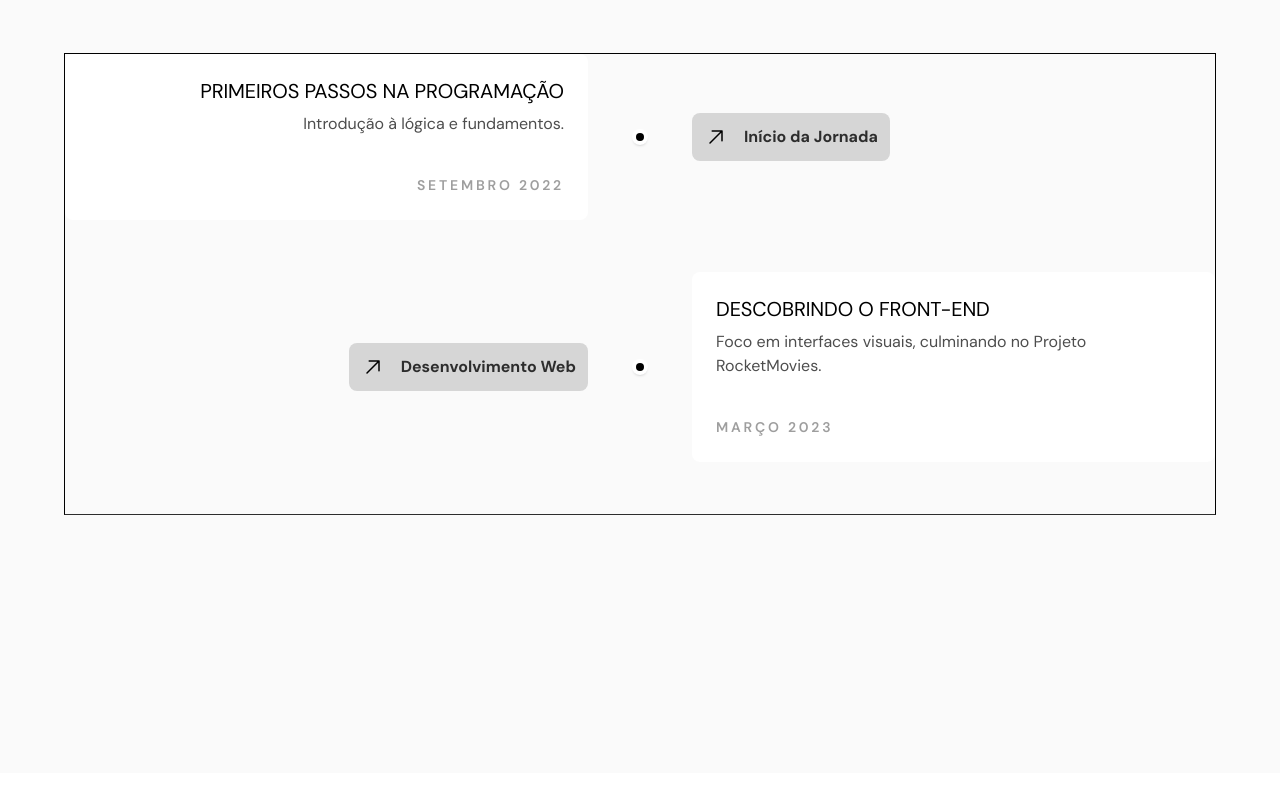
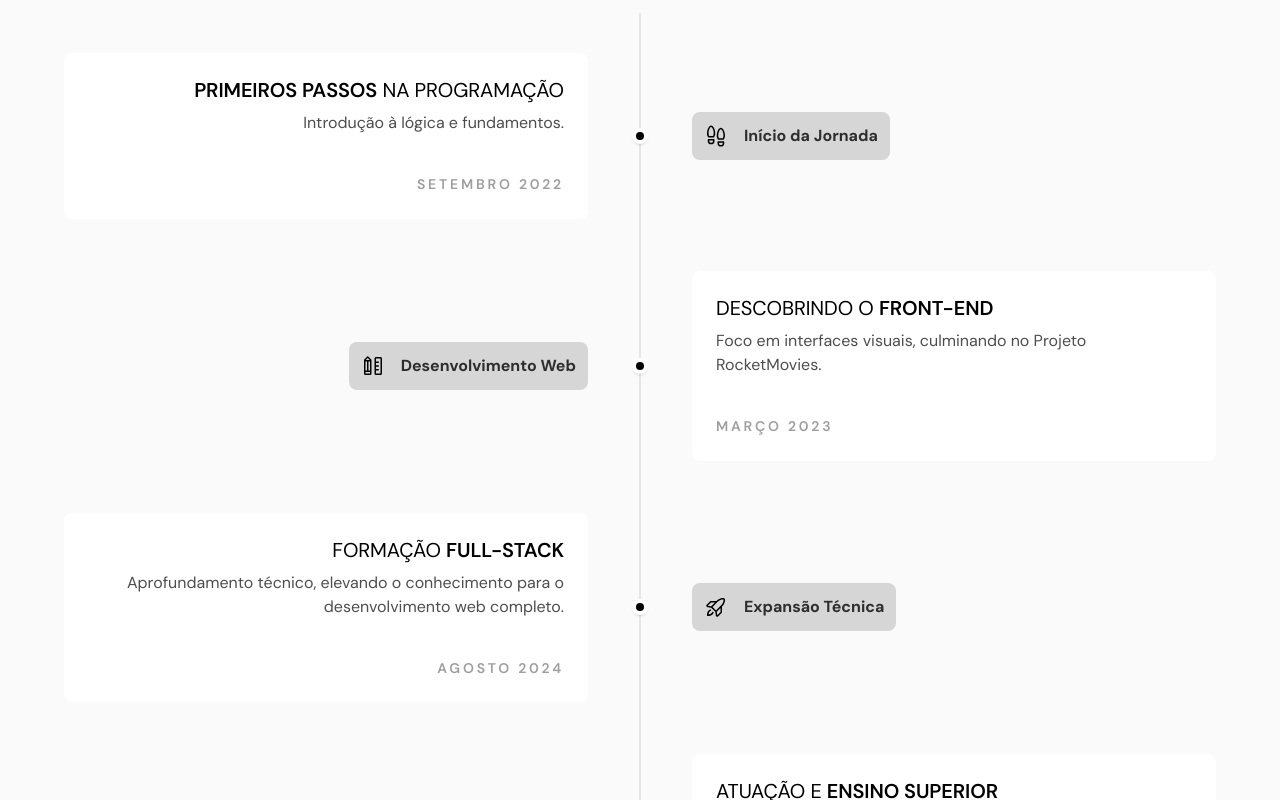
Before and after one commit to murilloressineti/my-portfolio-2.0, a React (Vite) app: page / in a window 1280 px wide. Shown: the part 4620-5420 px from the top of the page. Before the commit the page ends 5393 px from the top, so only its background shows below. Built offline with nearby package versions, Linux system fonts and the light colour scheme.

Commit message:
feat: completing timeline components

```diff
--- a/src/App.tsx
+++ b/src/App.tsx
@@ -12,41 +12,9 @@ import ProjectThumbnail from "./components/projectThumbnail";
 import ThumbImg from "./assets/thumbnail/thumb.png";
 import MackbookThumbImg from "./assets/thumbnail/macbook.png";
 import ProjectCard from "./components/projectCard";
+import Timeline from "./components/timeline";
 import TimelineItem from "./components/timelineItem";
-
-const myJourney = [
-  {
-    title: "Primmeiros passos na programação",
-    description: "Introdução à lógica e fundamentos.",
-    date: "Setembro 2022",
-    tag: "Início da Jornada",
-    side: "left",
-  },
-  {
-    title: "Descobrindo o front-end",
-    description:
-      "Foco em interfaces visuais, culminando no Projeto RocketMovies.",
-    date: "Março 2023",
-    tag: "Desenvolvimento Web",
-    side: "right",
-  },
-  {
-    title: "Formação full-stack",
-    description:
-      "Aprofundamento técnico, elevando o conhecimento para o desenvolvimento web completo.",
-    date: "Agosto 2024",
-    tag: "Expansão Técnica",
-    side: "left",
-  },
-  {
-    title: "Atuação e ensino superior",
-    description:
-      "Início como Assistente de Sistemas no IJC e do curso de Análise e Desenvolvimento de Sistemas.",
-    date: "Janeiro 2025",
-    tag: "Início Profissional e Acadêmico",
-    side: "right",
-  },
-];
+import { timelineSteps } from "./constants/timeline-steps";
 
 export default function App() {
   return (
@@ -293,27 +261,11 @@ export default function App() {
 
       {/* TimeLine */}
       <section className="min-h-screen bg-white py-20 px-4 bg-bg-surface">
-        <div className="max-w-6xl mx-auto flex flex-col border border-b-bg-dark">
-          {/* Teste 1: Lado Esquerdo (Início) */}
-          <TimelineItem
-            side="left"
-            title="Primeiros passos na programação"
-            description="Introdução à lógica e fundamentos."
-            date="Setembro 2022"
-            badgeText="Início da Jornada"
-            badgeIcon={<ArrowUpRight className="w-6 h-6" />}
-          />
-
-          {/* Teste 2: Lado Direito (Avanço) */}
-          <TimelineItem
-            side="right"
-            title="Descobrindo o front-end"
-            description="Foco em interfaces visuais, culminando no Projeto RocketMovies."
-            date="Março 2023"
-            badgeText="Desenvolvimento Web"
-            badgeIcon={<ArrowUpRight className="w-6 h-6" />}
-          />
-        </div>
+        <Timeline>
+          {timelineSteps.map((item, index) => (
+            <TimelineItem key={index} {...item} />
+          ))}
+        </Timeline>
       </section>
     </div>
   );
--- a/src/components/timeline.tsx
+++ b/src/components/timeline.tsx
@@ -0,0 +1,38 @@
+import React from "react";
+import { cva, type VariantProps } from "class-variance-authority";
+import { cn } from "../lib/utils";
+
+export const timeline = cva("relative w-full max-w-6xl mx-auto flex flex-col", {
+  variants: {
+    variant: {
+      default: "",
+    },
+  },
+  defaultVariants: {
+    variant: "default",
+  },
+});
+
+interface TimelineProps
+  extends React.ComponentProps<"div">, VariantProps<typeof timeline> {
+  children: React.ReactNode;
+}
+
+export default function Timeline({
+  variant,
+  children,
+  className,
+  ...props
+}: TimelineProps) {
+  return (
+    <div className={cn(timeline({ variant, className }))} {...props}>
+      <div className="absolute left-1/2 -top-10 -bottom-10 w-0.5 bg-border-default -translate-x-1/2 z-0"></div>
+
+      <div className="relative z-10 flex flex-col">
+        {React.Children.map(children, (child) => {
+          return child;
+        })}
+      </div>
+    </div>
+  );
+}
--- a/src/components/timelineItem.tsx
+++ b/src/components/timelineItem.tsx
@@ -44,7 +44,7 @@ export default function TimelineItem({
     <div
       className={cn(
         timelineItemVariants({ side, className }),
-        "md:items-center items-stretch mb-6 md:mb-13",
+        "md:items-center items-stretch mb-6 md:mb-13 last:mb-0",
       )}
       {...props}
     >
@@ -109,6 +109,7 @@ function TimelineContent({
   date: string;
   align: "left" | "right";
 }) {
+  const parts = title.split("*");
   return (
     <div
       className={cn(
@@ -117,7 +118,14 @@ function TimelineContent({
       )}
     >
       <Text variant="h4" className="uppercase mb-2 font-normal">
-        {title}
+        {parts.map((part, index) => (
+          <span
+            key={index}
+            className={title.includes(`*${part}*`) ? "font-semibold" : ""}
+          >
+            {part}
+          </span>
+        ))}
       </Text>
       <Text variant="body-base" className="text-text-secondary mb-8">
         {description}
--- /dev/null
+++ b/src/constants/timeline-steps.tsx
@@ -0,0 +1,52 @@
+import React from "react";
+import FootPrints from "../assets/icons/footprints.svg?react";
+import PencilRuler from "../assets/icons/pencil-ruler.svg?react";
+import RocketLaunch from "../assets/icons/rocket-launch.svg?react";
+import GraduationCap from "../assets/icons/graduation-cap.svg?react";
+
+export interface TimelineStep {
+  side: "left" | "right";
+  title: string;
+  description: string;
+  date: string;
+  badgeText: string;
+  badgeIcon: React.ReactNode;
+}
+
+export const timelineSteps: TimelineStep[] = [
+  {
+    side: "left",
+    title: "*Primeiros passos* na programação",
+    description: "Introdução à lógica e fundamentos.",
+    date: "Setembro 2022",
+    badgeText: "Início da Jornada",
+    badgeIcon: <FootPrints className="w-6 h-6" />,
+  },
+  {
+    side: "right",
+    title: "Descobrindo o *front-end*",
+    description:
+      "Foco em interfaces visuais, culminando no Projeto RocketMovies.",
+    date: "Março 2023",
+    badgeText: "Desenvolvimento Web",
+    badgeIcon: <PencilRuler className="w-6 h-6" />,
+  },
+  {
+    side: "left",
+    title: "Formação *Full-Stack*",
+    description:
+      "Aprofundamento técnico, elevando o conhecimento para o desenvolvimento web completo.",
+    date: "Agosto 2024",
+    badgeText: "Expansão Técnica",
+    badgeIcon: <RocketLaunch className="w-6 h-6" />,
+  },
+  {
+    side: "right",
+    title: "Atuação e *ensino superior*",
+    description:
+      "Início como Assistente de Sistemas no IJC e do curso de Análise e Desenvolvimento de Sistemas.",
+    date: "Janeiro 2025",
+    badgeText: "Início Profissional e Acadêmico",
+    badgeIcon: <GraduationCap className="w-6 h-6" />,
+  },
+];
```
